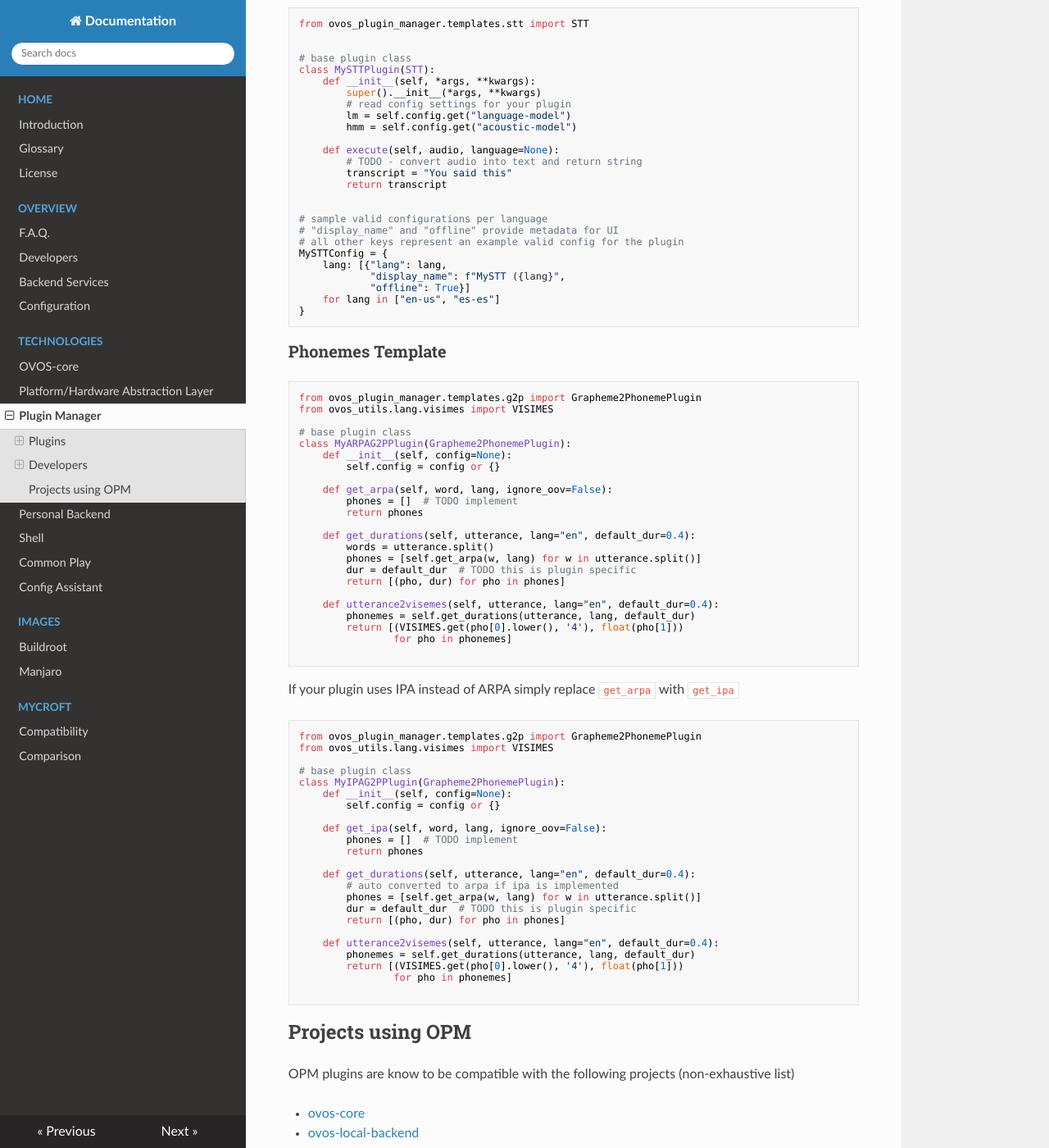
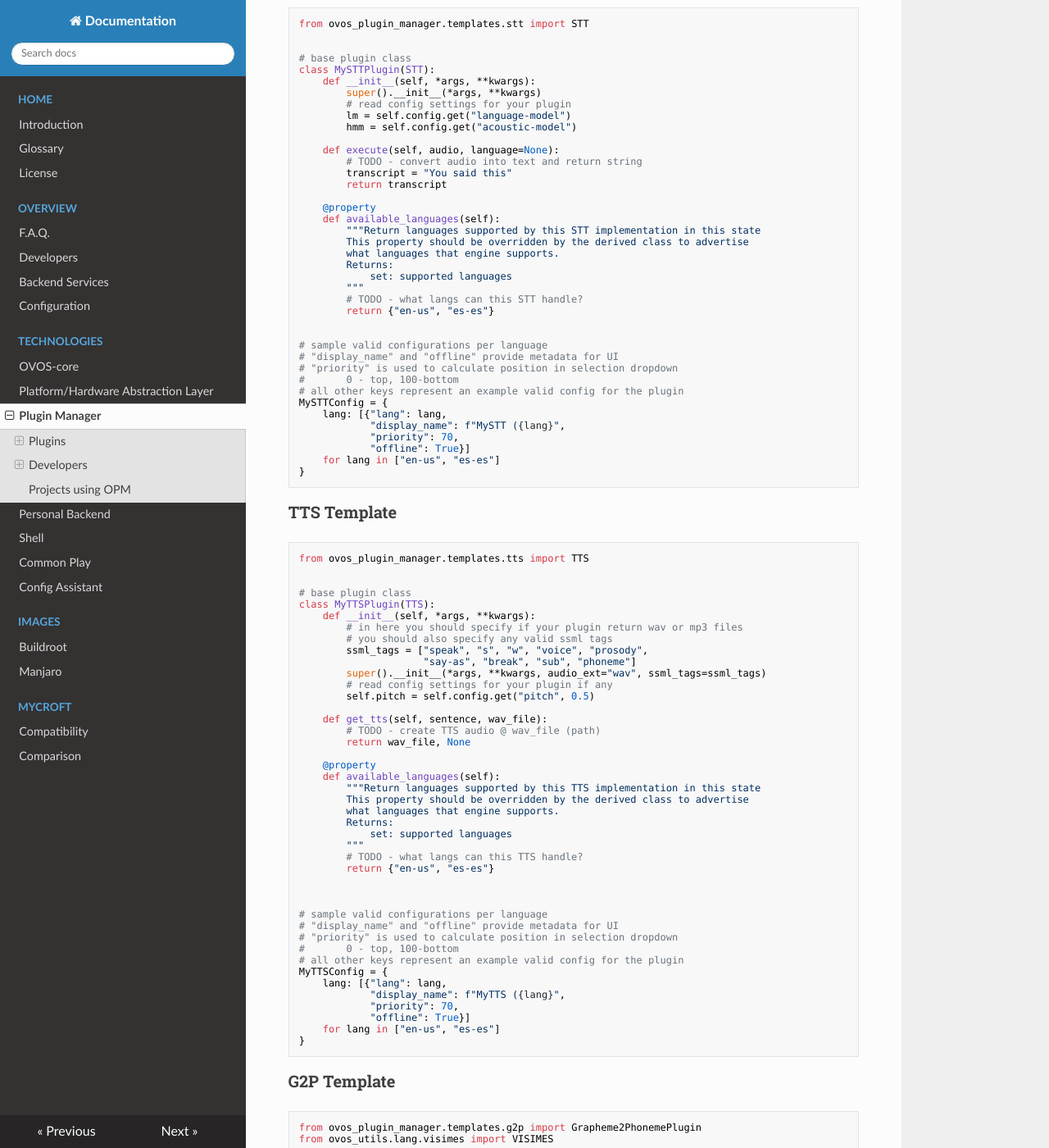
Before and after one commit to OpenVoiceOS/community-docs, an MkDocs documentation site: the page built from docs/OPM.md, in a window 1280 px wide and 1400 px high, scrolled down 6770 px. Shown: the whole window at 82% size. Built offline with MkDocs 1.6.1, drawn with Linux system fonts in a browser that asks for light colours; nearby versions of some CDN libraries.

Commit message:
add TTS plugin template

````diff
--- a/docs/OPM.md
+++ b/docs/OPM.md
@@ -269,20 +269,82 @@ class MySTTPlugin(STT):
         transcript = "You said this"
         return transcript
 
+    @property
+    def available_languages(self):
+        """Return languages supported by this STT implementation in this state
+        This property should be overridden by the derived class to advertise
+        what languages that engine supports.
+        Returns:
+            set: supported languages
+        """
+        # TODO - what langs can this STT handle?
+        return {"en-us", "es-es"}
+
 
 # sample valid configurations per language
 # "display_name" and "offline" provide metadata for UI
+# "priority" is used to calculate position in selection dropdown
+#       0 - top, 100-bottom
 # all other keys represent an example valid config for the plugin
 MySTTConfig = {
     lang: [{"lang": lang,
             "display_name": f"MySTT ({lang}",
+            "priority": 70,
+            "offline": True}]
+    for lang in ["en-us", "es-es"]
+}
+```
+
+### TTS Template
+
+```python
+from ovos_plugin_manager.templates.tts import TTS
+
+
+# base plugin class
+class MyTTSPlugin(TTS):
+    def __init__(self, *args, **kwargs):
+        # in here you should specify if your plugin return wav or mp3 files
+        # you should also specify any valid ssml tags
+        ssml_tags = ["speak", "s", "w", "voice", "prosody",
+                     "say-as", "break", "sub", "phoneme"]
+        super().__init__(*args, **kwargs, audio_ext="wav", ssml_tags=ssml_tags)
+        # read config settings for your plugin if any
+        self.pitch = self.config.get("pitch", 0.5)
+
+    def get_tts(self, sentence, wav_file):
+        # TODO - create TTS audio @ wav_file (path)
+        return wav_file, None
+
+    @property
+    def available_languages(self):
+        """Return languages supported by this TTS implementation in this state
+        This property should be overridden by the derived class to advertise
+        what languages that engine supports.
+        Returns:
+            set: supported languages
+        """
+        # TODO - what langs can this TTS handle?
+        return {"en-us", "es-es"}
+
+
+
+# sample valid configurations per language
+# "display_name" and "offline" provide metadata for UI
+# "priority" is used to calculate position in selection dropdown
+#       0 - top, 100-bottom
+# all other keys represent an example valid config for the plugin
+MyTTSConfig = {
+    lang: [{"lang": lang,
+            "display_name": f"MyTTS ({lang}",
+            "priority": 70,
             "offline": True}]
     for lang in ["en-us", "es-es"]
 }
 ```
 
 
-### Phonemes Template
+### G2P Template
 
 ```python
 from ovos_plugin_manager.templates.g2p import Grapheme2PhonemePlugin
@@ -340,7 +402,6 @@ class MyIPAG2PPlugin(Grapheme2PhonemePlugin):
 
 
 
-
 ## Projects using OPM
 
 OPM plugins are know to be compatible with the following projects (non-exhaustive list)
````
